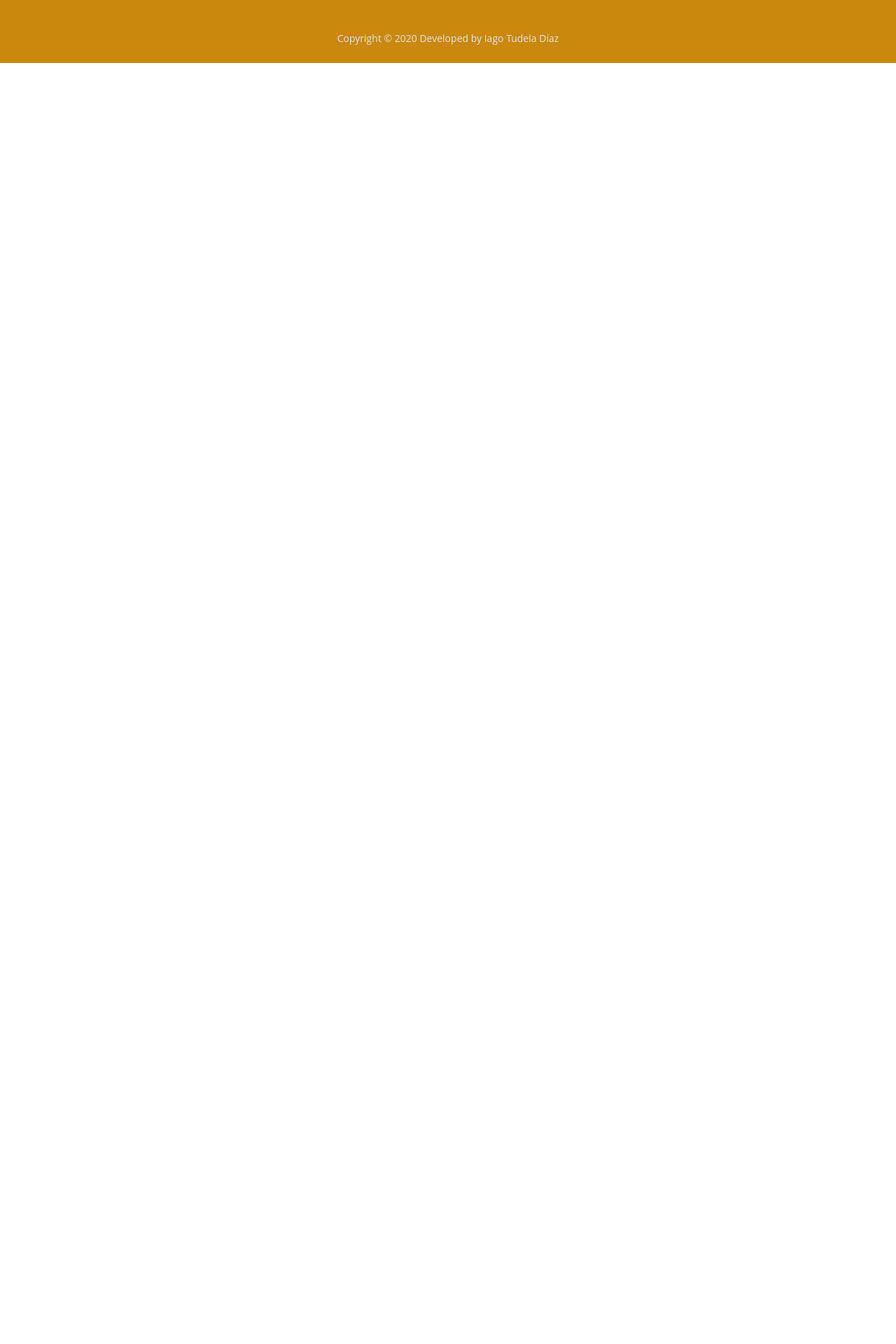
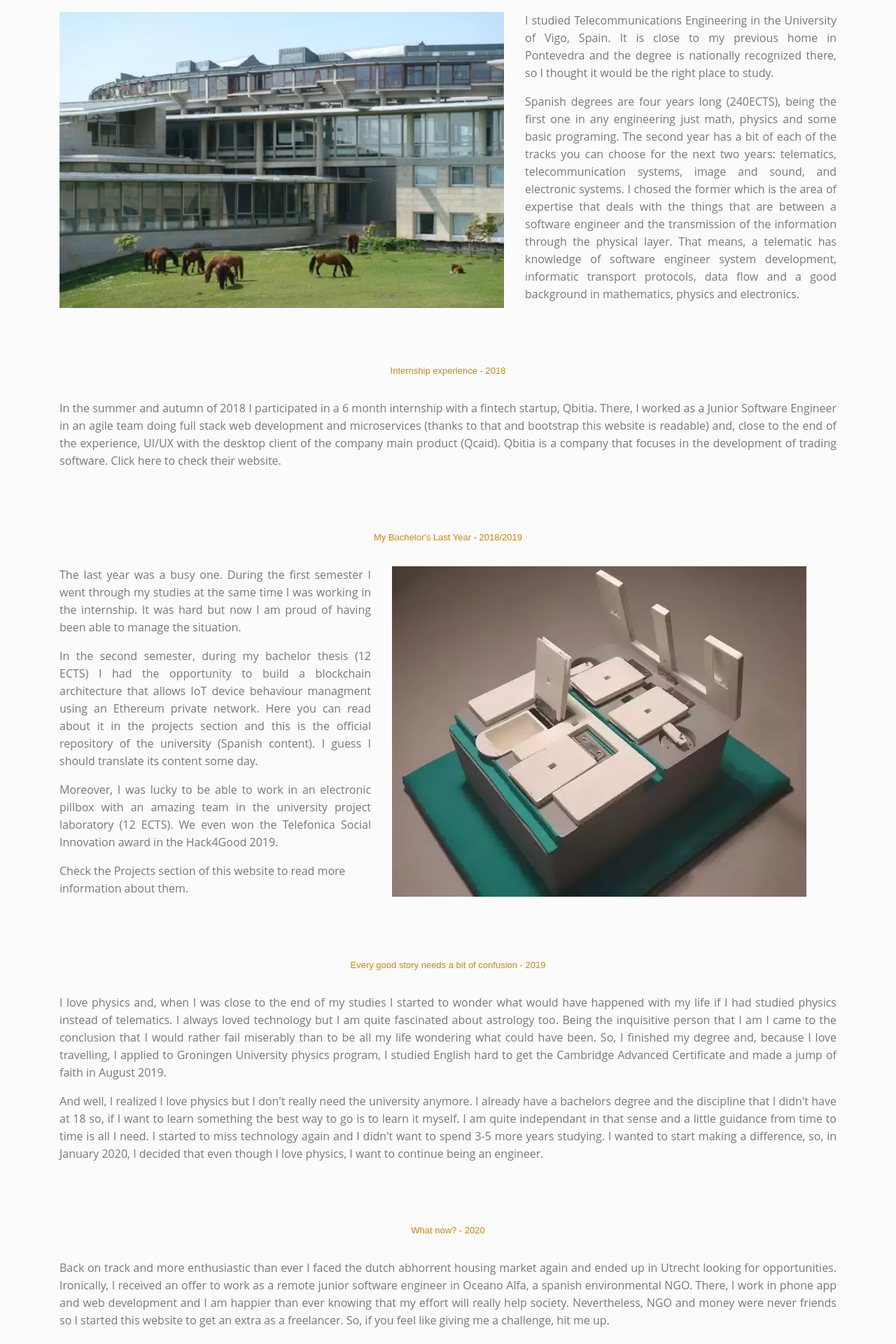
Before and after one commit to iagotd/decoder, an Angular app: page /#/about in a window 1280 px wide. Shown: the part 460-2380 px from the top of the page at 70% size. Before the commit the page ends 800 px from the top, so only its background shows below. Built offline with nearby package versions, Linux system fonts and the light colour scheme.

Commit message:
Completed about section

```diff
--- a/src/app/components/about/about.component.html
+++ b/src/app/components/about/about.component.html
@@ -1,3 +1,5 @@
+
+
 <!-- About -->
 <div id="about" class="cards-2">
     <div class="container">
@@ -5,6 +7,116 @@
             <div class="col-lg-12">
                 <div class="section-title">ABOUT ME</div>
                 <h2>Read where I come from<br> Imagine where I can go</h2>
+
+                <div class="section-title">Disclaimer</div><br>
+                <p class="text-justify">
+                    In this section you will read about me as a person. This is not a resume, this is the timeline of my university and professional life. If you want to read
+                    about my technical skills I would recommend to check my linkedIn profile. I have everything there and I even have a pdf copy of my CV. You can check it out
+                    by clicking in the linkedIn icon on the top right corner of the web page. Moreover, I have all my code in github. Its icon is next to the linkedIn one.
+                </p>
+
+                <div class="section-title">Engineer Baby Steps - 2015/2018</div><br>
+                <div class="row">
+                    <div class="col-lg-7">
+                        <div class="image-container">
+                            <img class="img-fluid" src="assets/images/university-vigo.webp" alt="alternative">
+                        </div> <!-- end of image-container -->
+                    </div> <!-- end of col -->
+                    <div class="col-lg-5">
+                        <div class="text-container">
+                            <p class="text-justify">
+                                I studied Telecommunications Engineering in the University of Vigo, Spain. It is close to my previous home in
+                                Pontevedra and the degree is nationally recognized there, so I thought it would be the right place to study.
+                            </p>
+                            <p class="text-justify">
+                                Spanish degrees are four years long (240ECTS), being the first one in any engineering just math, physics and some basic programing. The second
+                                year has a bit of each of the tracks you can choose for the next two years: telematics,
+                                telecommunication systems, image and sound, and electronic systems. I chosed the former which is the area of expertise that deals with the things that are
+                                between a software engineer and the transmission of the information through the physical layer. That means, a telematic has knowledge of
+                                software engineer system development, informatic transport protocols, data flow and a good background in mathematics, physics and electronics.
+                            </p>
+                        </div> <!-- end of text-container -->
+                    </div> <!-- end of col -->
+                </div> <!-- end of row -->
+
+                <br><br><br>
+
+                <div class="section-title">Internship experience - 2018</div><br>
+                <p class="text-justify">
+                    In the summer and autumn of 2018 I participated in a 6 month internship with a fintech startup, Qbitia. There, I worked as a Junior Software Engineer in an agile team
+                    doing full stack web development and microservices (thanks to that and bootstrap this website is readable) and, close to the end of the experience, UI/UX
+                    with the desktop client of the company main product (Qcaid). Qbitia is a company that focuses in the development of trading software. Click here to check their website.
+                </p>
+
+                <br><br><br>
+
+                <div class="section-title">My Bachelor's Last Year - 2018/2019</div><br>
+                <div class="row">
+                    <div class="col-lg-5">
+                        <div class="text-container">
+                            <p class="text-justify">
+                                The last year was a busy one. During the first semester I went through my studies at the same time I was working in the internship. It was hard
+                                but now I am proud of having been able to manage the situation.
+                            </p>
+                            <p class="text-justify">
+                                In the second semester, during my bachelor thesis (12 ECTS) I had the opportunity to build a blockchain architecture that allows IoT device behaviour managment using
+                                an Ethereum private network. Here you can read about it in the projects section and this is the official repository of the university (Spanish
+                                content). I guess I should translate its content some day.
+                            </p>
+                            <p class="text-justify">
+                                Moreover, I was lucky to be able to work in an electronic pillbox with an amazing team in the university project laboratory (12 ECTS).
+                                We even won the Telefonica Social Innovation award in the Hack4Good 2019.
+                            </p>
+                            <p>
+                                Check the Projects section of this website to read more information about them.
+                            </p>
+
+                        </div> <!-- end of text-container -->
+                    </div> <!-- end of col -->
+                    <div class="col-lg-7">
+                        <div class="image-container">
+                            <img class="img-fluid" src="assets/images/pillbox.webp" alt="alternative">
+                        </div> <!-- end of image-container -->
+                    </div> <!-- end of col -->
+                </div> <!-- end of row -->
+
+                <br><br><br>
+
+                <div class="section-title">Every good story needs a bit of confusion - 2019</div><br>
+                <p class="text-justify">
+                    I love physics and, when I was close to the end of my studies I started to wonder what would have happened with my life if I had studied
+                    physics instead of telematics. I always loved technology but I am quite fascinated about astrology too. Being the inquisitive person that I am
+                    I came to the conclusion that I would rather fail miserably than to be all my life wondering what could have been. So, I finished my degree and,
+                    because I love travelling, I applied to Groningen University physics program, I studied English hard to get the Cambridge Advanced Certificate
+                    and made a jump of faith in August 2019.
+                </p>
+                <p class="text-justify">
+                    And well, I realized I love physics but I don't really need the university anymore. I already have a bachelors degree and the discipline that I
+                    didn't have at 18 so, if I want to learn something the best way to go is to learn it myself. I am quite independant in that sense and a little
+                    guidance from time to time is all I need. I started to miss technology again and I didn't want to spend 3-5 more years studying.
+                    I wanted to start making a difference, so, in January 2020, I decided that even though I love physics, I want to continue being an engineer.
+                </p>
+
+                <br><br><br>
+
+                <div class="section-title">What now? - 2020</div><br>
+                <p class="text-justify">
+                    Back on track and more enthusiastic than ever I faced the dutch abhorrent housing market again and ended up in Utrecht looking for opportunities.
+                    Ironically, I received an offer to work as a remote junior software engineer in Oceano Alfa, a spanish environmental NGO. There, I work in phone
+                    app and web development and I am happier than ever knowing that my effort will really help society. Nevertheless, NGO and money were never friends
+                    so I started this website to get an extra as a freelancer. So, if you feel like giving me a challenge, hit me up.
+                </p>
+
+                <br><br><br>
+
+                <div class="section-title">Me</div><br>
+
+                <div class="image-container">
+                    <img class="img-fluid" src="assets/images/me-and-dunecoder.webp" alt="alternative">
+                </div> <!-- end of image-container -->
+
+                <br><br><br>
+
             </div> <!-- end of col -->
         </div> <!-- end of row -->
     </div> <!-- end of container -->
```
